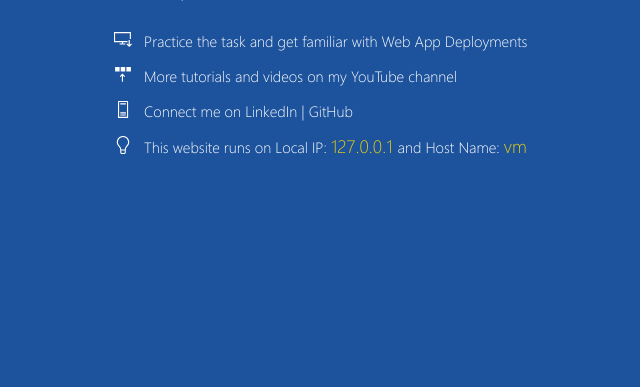
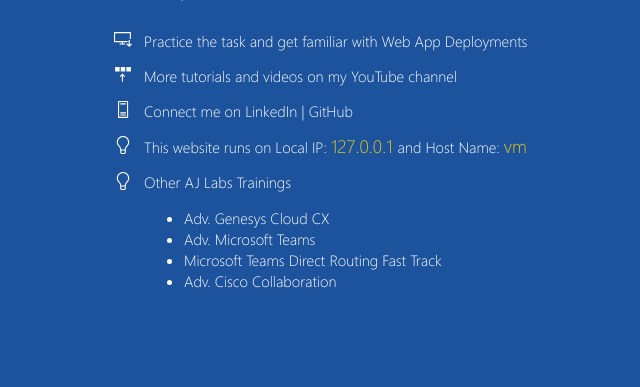
Before and after one commit to vpjaseem/az-lin-php-web-app, a PHP site: page / in a window 1280 px wide. Shown: the part 413-800 px from the top of the page, without its empty margins (111-751 px from the left). Run offline with PHP 8.4, Linux system fonts and the light colour scheme.

Commit message:
Update index.php

```diff
--- a/index.php
+++ b/index.php
@@ -52,9 +52,23 @@
 								<span class="dynamic"> <?php $hostname = exec("hostname");echo "$hostname"?>
 								</span>
 							</div>
+						</div>
 
+						<div class="step">
+                            <div class="step-icon">
+                                <img src="img/lightbulbWhite.svg">
+                            </div>
+                            <div class="step-text">Other AJ Labs Trainings
 
-</div>
+								<ul class="step-text">
+									<li><a href="https://aj-labs.com/courses/advanced-genesys-cloud-contact-center/Advanced_Genesys_Cloud_Contact_Center_by_AJ_Labs_Syllabus.pdf" target="_blank" rel="noopener">Adv. Genesys Cloud CX</a></li>
+									<li><a href="https://aj-labs.com/courses/advanced-microsoft-teams-copilot-graph-api/Advanced_Microsoft_Teams_SBCs_Copilot_Graph_API_by_AJ_Labs_Syllabus.pdf" target="_blank" rel="noopener">Adv. Microsoft Teams</a></li>
+									<li><a href="https://www.udemy.com/course/microsoft-teams-direct-routing-with-all-sbcs-part-of-ms-721/?referralCode=43FA284904FB9F8FC80D" target="_blank" rel="noopener">Microsoft Teams Direct Routing Fast Track</a></li>
+									<li><a href="https://aj-labs.com/courses/advanced-cisco-collaboration/Advanced%20Cisco%20Collaboration%20Syllabus.pdf" target="_blank" rel="noopener">Adv. Cisco Collaboration</a></li>
+								</ul>
+							</div>
+						</div>
+
                     </div>
                 </div>
             </div>
```
